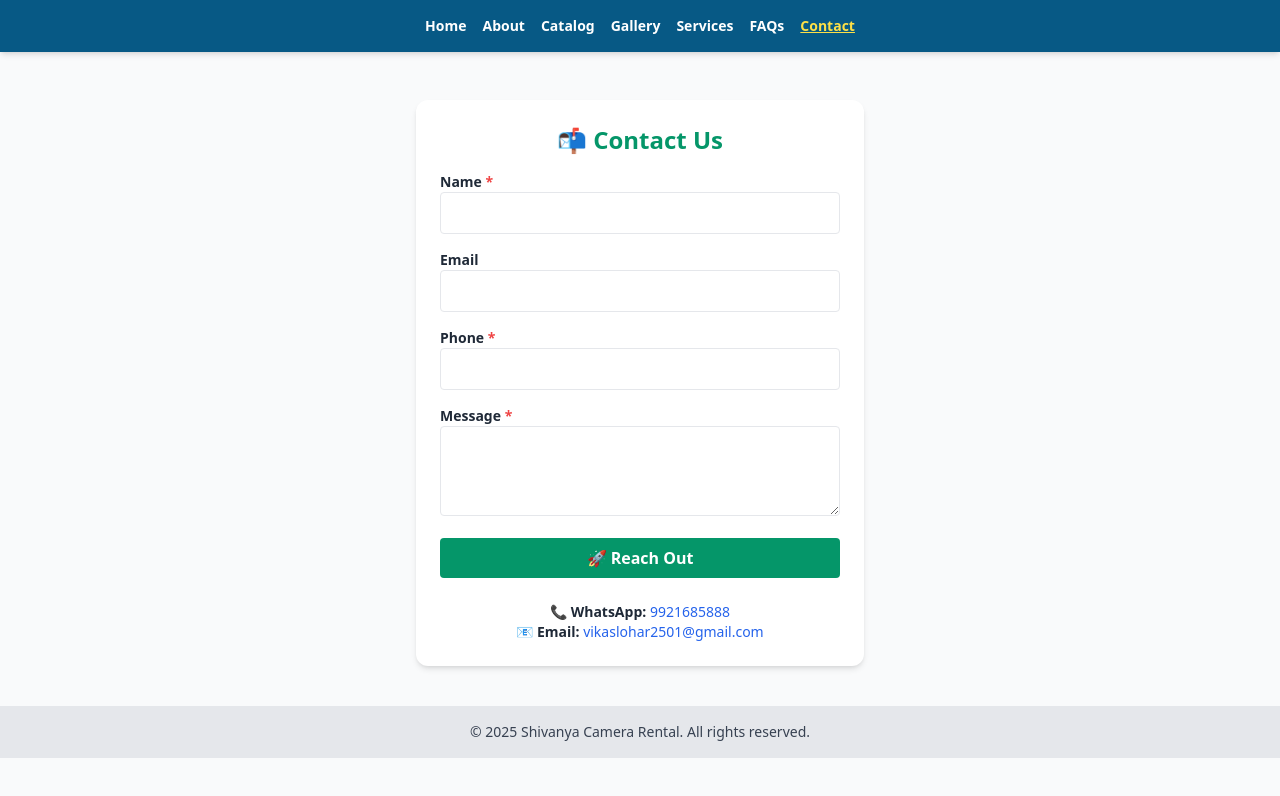
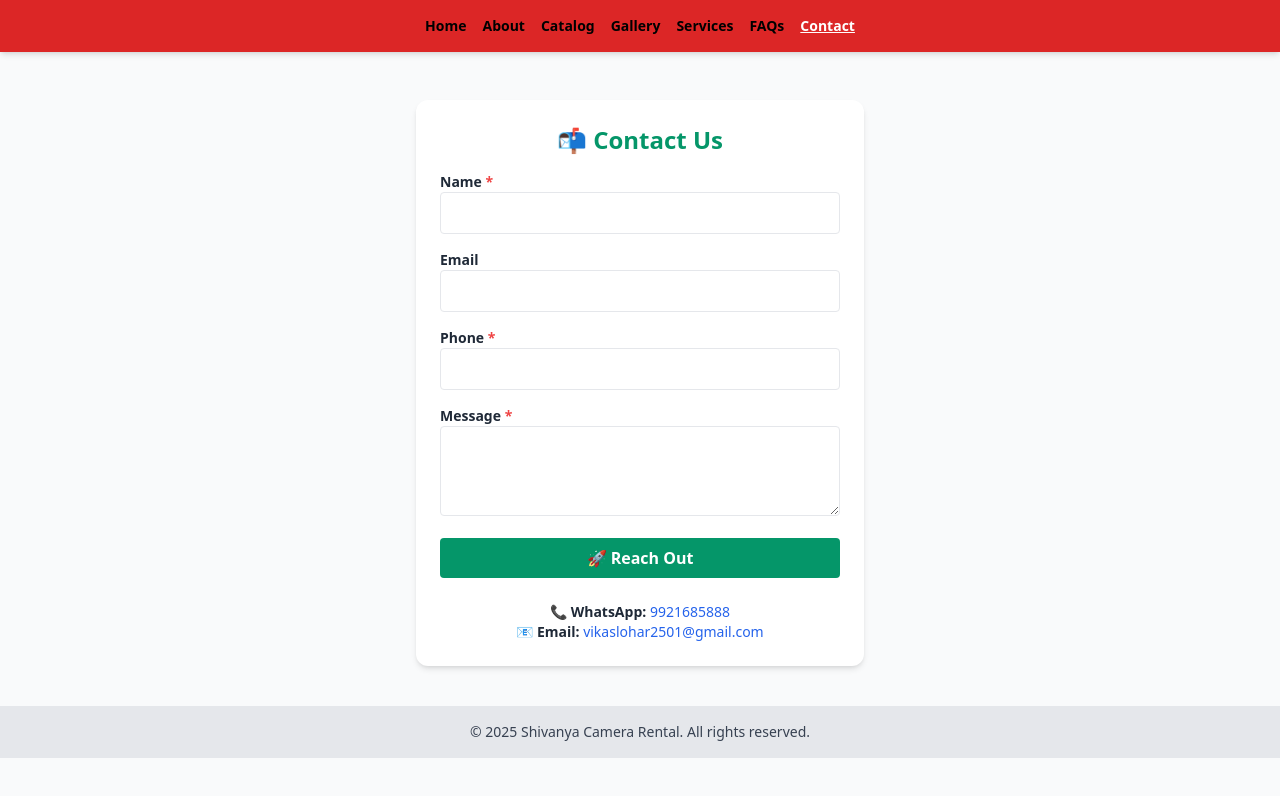
Before and after one commit to Vikaslohar94/shivanya-camera-rental, a plain HTML site: page contact.html in a window 1280 px wide. Drawn offline with nearby package versions, Linux system fonts and the light colour scheme.

Commit message:
changes in contact page

```diff
--- a/contact.html
+++ b/contact.html
@@ -9,16 +9,15 @@
 <body class="bg-gray-50 text-gray-800">
 
   <!-- Navbar -->
-<nav class="bg-sky-800 text-white text-sm p-4 font-bold flex justify-center space-x-4 sticky top-0 z-50 shadow-md">
+  <nav class="bg-red-600 text-black text-sm p-4 font-bold flex justify-center space-x-4 sticky top-0 z-50 shadow-md">
     <a href="index.html" class="hover:underline">Home</a>
     <a href="about.html" class="hover:underline">About</a>
     <a href="catalog.html" class="hover:underline">Catalog</a>
     <a href="gallery.html" class="hover:underline">Gallery</a>
     <a href="services.html" class="hover:underline">Services</a>
     <a href="faq.html" class="hover:underline">FAQs</a>
-  <a href="contact.html" class="underline text-yellow-300">Contact</a>
+    <a href="contact.html" class="underline text-white">Contact</a>
   </nav>
-
 
   <!-- Contact Section -->
   <section class="max-w-md mx-auto p-6 mt-12 bg-white rounded-xl shadow-md">
```
Lines whose indentation alone changed are shown as unchanged.
